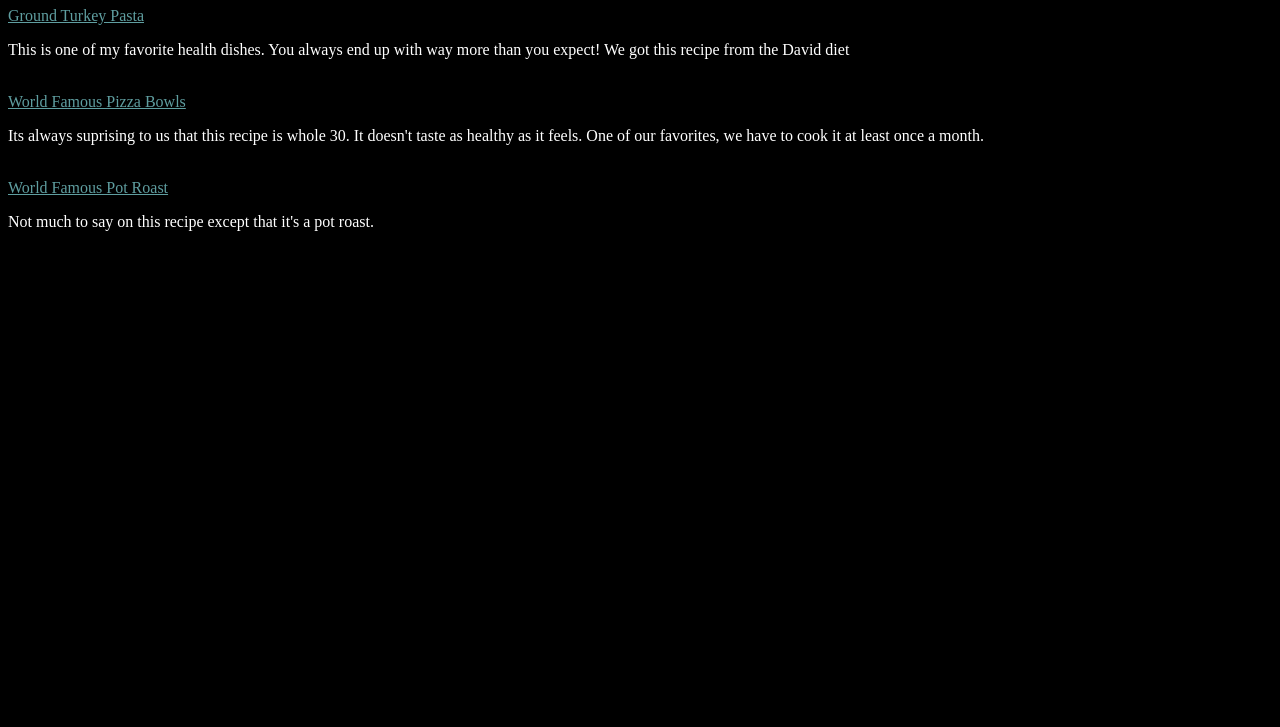
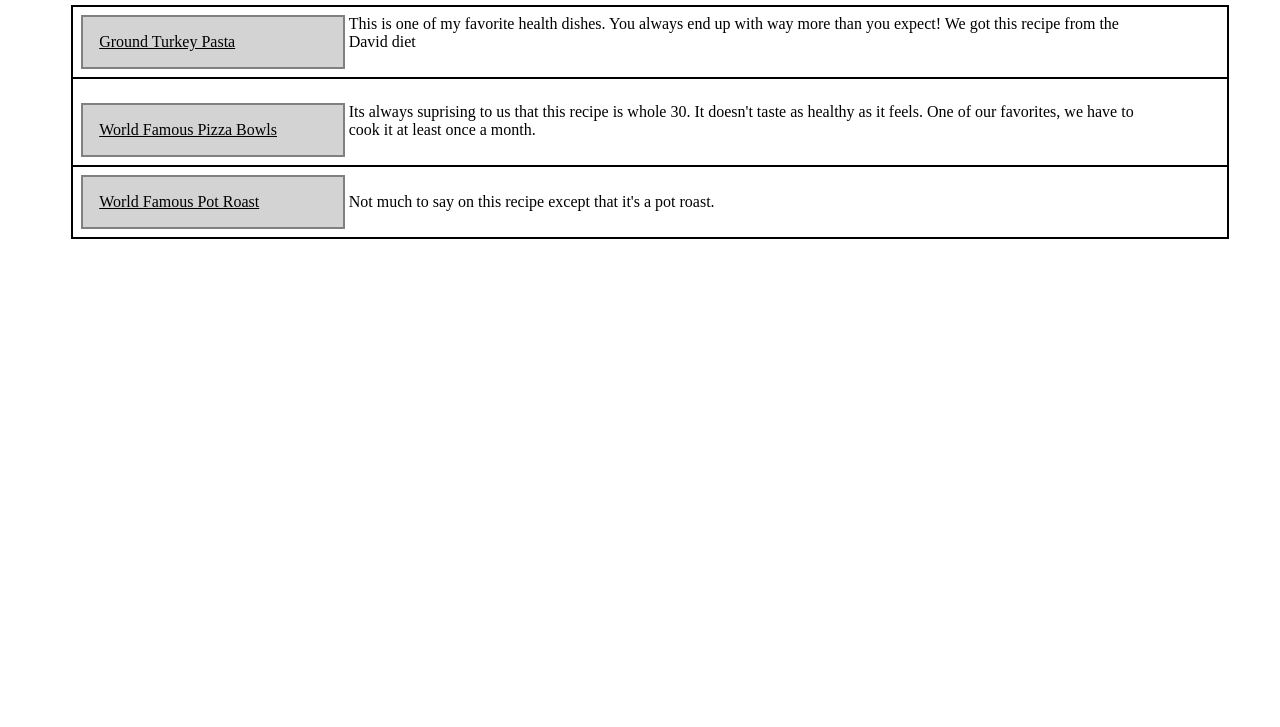
Before and after one commit to Sauronsson/html-recipe-website, a plain HTML site: page index.html in a window 1280 px wide. Shown: the part 73-800 px from the top of the page. Drawn offline with Linux system fonts and the light colour scheme.

Commit message:
redid organization and style of index.html

```diff
--- a/index.html
+++ b/index.html
@@ -4,15 +4,29 @@
     <title>Austin's Recipes</title>
     <link rel="stylesheet" href="style.css">
   </head>
-  <body id="page">
-    <h1>Odin Recipes</h1>
-    <a class="link" href="recipes/GroundTurkeyPasta.html">Ground Turkey Pasta</a>
-    <p class="para">This is one of my favorite health dishes. You always end up with way more than you expect! We got this recipe from the David diet</p>
-    <br>
-    <a class="link" href="recipes/pizzabowls.html">World Famous Pizza Bowls</a>
-    <p class="para">Its always suprising to us that this recipe is whole 30. It doesn't taste as healthy as it feels. One of our favorites, we have to cook it at least once a month.</p>
-    <br>
-    <a class="link" href="recipes/PotRoast.html">World Famous Pot Roast</a>
-    <p class="para">Not much to say on this recipe except that it's a pot roast.</p>
+  <body>
+    <div class="recipe-list">
+      <h1>Odin Recipes</h1>
+      <div class="recipe">
+        <a class="button" href="recipes/GroundTurkeyPasta.html">Ground Turkey Pasta</a>
+        <div class="container">
+          <p class="description">This is one of my favorite health dishes. You always end up with way more than you expect! We got this recipe from the David diet</p>
+        </div>
+      </div>
+
+      <div class="recipe">
+        <a class="button" href="recipes/pizzabowls.html">World Famous Pizza Bowls</a>
+        <div class="container">
+          <p>Its always suprising to us that this recipe is whole 30. It doesn't taste as healthy as it feels. One of our favorites, we have to cook it at least once a month.</p>
+        </div>
+      </div>
+
+      <div class="recipe">
+        <a class="button" href="recipes/PotRoast.html">World Famous Pot Roast</a>
+        <div class="container">
+          <p>Not much to say on this recipe except that it's a pot roast.</p>
+        </div>
+      </div>
+    </div>
   </body>
 </html>
--- a/style.css
+++ b/style.css
@@ -1,15 +1,53 @@
-#page
+body
 {
-    background-color:black;
-    color:white;
 }
 
-.link
+a
 {
-    color:cadetblue;
+    color:black;
 }
 
-.para
+p, ul, ol
 {
     font-family: 'Segoe UI', Tahoma, Geneva, Verdana, sans-serif sans-seif
 }
+
+.button
+{
+    display: inline-block;
+    width: 20%;
+    padding: 16px;
+    background-color: lightgrey;
+    color:black;
+    border: 2px solid gray;
+}
+
+.button:hover
+{
+    background-color:grey;
+}
+
+.description
+{
+    display: inline;
+    margin-left: auto;
+}
+
+.container
+{
+  width:69%;
+  display:inline-block;
+}
+
+.recipe
+{
+    width:90%;
+    margin:  -2px 5%;
+    padding: 8px;
+    border: 2px solid black;
+}
+.recipe-box
+{
+    width:auto;
+    margin:5%
+}
```
